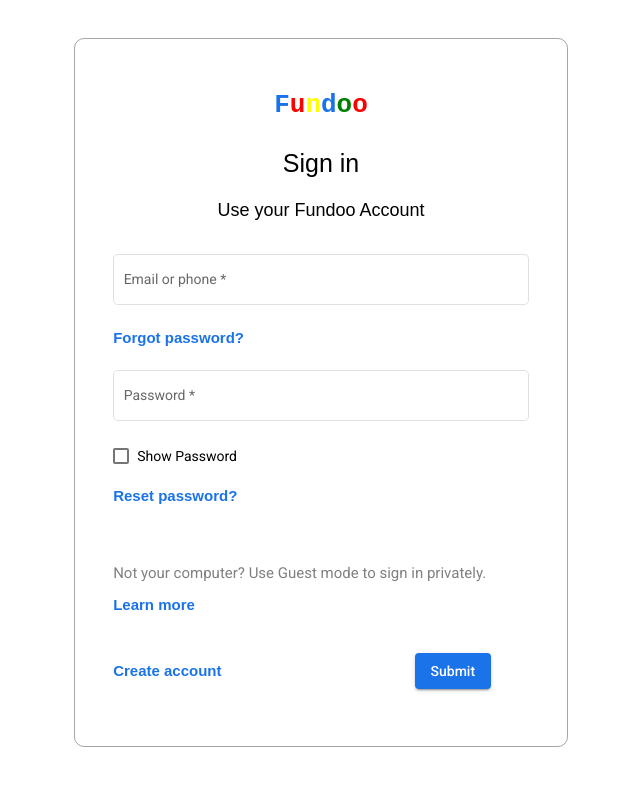
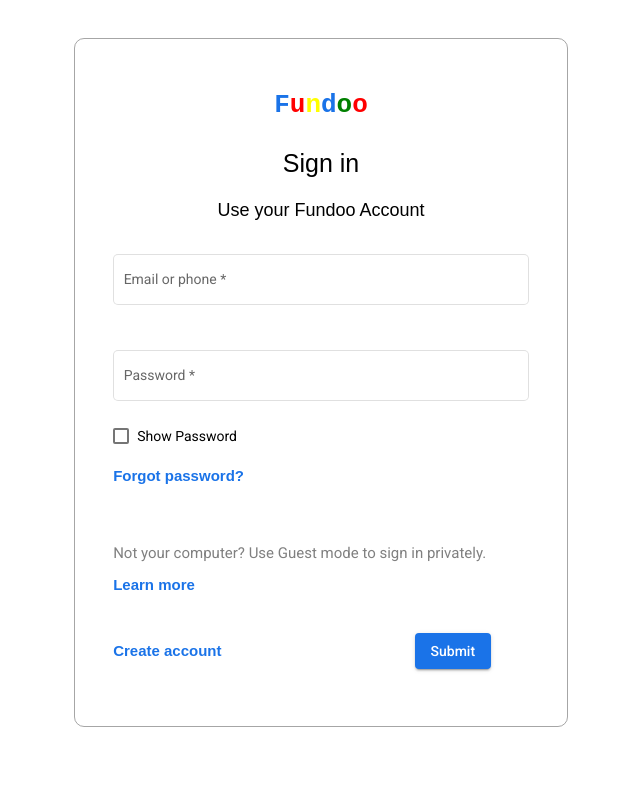
Before and after one commit to kmrshubham123/Fundoo, an Angular app in the folder fundoo/: page /login in a window 1280 px wide. Shown: the top 786 px of the page, without its empty margins (319-959 px from the left). Built offline with nearby package versions, Linux system fonts and the light colour scheme.

Commit message:
[Kumar Shubham]Refactor:removed resetpassword? Button from login UI

```diff
--- a/fundoo/src/app/Component/login/login.component.html
+++ b/fundoo/src/app/Component/login/login.component.html
@@ -23,9 +23,7 @@
             </mat-form-field>
         </div>
 
-        <div class="forgotBtn">
-            <a routerLink="/forgot-password">Forgot password?</a>
-        </div>
+
         <div class="Form-bar2">
             <mat-form-field appearance="outline" class="PasswordForgot">
                 <mat-label>Password</mat-label>
@@ -36,10 +34,12 @@
                 <mat-checkbox class="box">Show Password</mat-checkbox>
             </div>
         </div>
-
-        <div class="resetBtn2">
-            <a routerLink="/resetpassword" >Reset password?</a>
+        <div class="forgotBtn">
+            <a routerLink="/forgot-password">Forgot password?</a>
         </div>
+        <!-- <div class="resetBtn2">
+            <a routerLink="/resetpassword/:token" >Reset password?</a>
+        </div> -->
         <div class="para2">
             <p>Not your computer? Use Guest mode to sign in privately.</p>
             <a href="https://support.google.com/chrome/answer/6130773?hl=en-GB" class="learn">Learn more</a>
```
